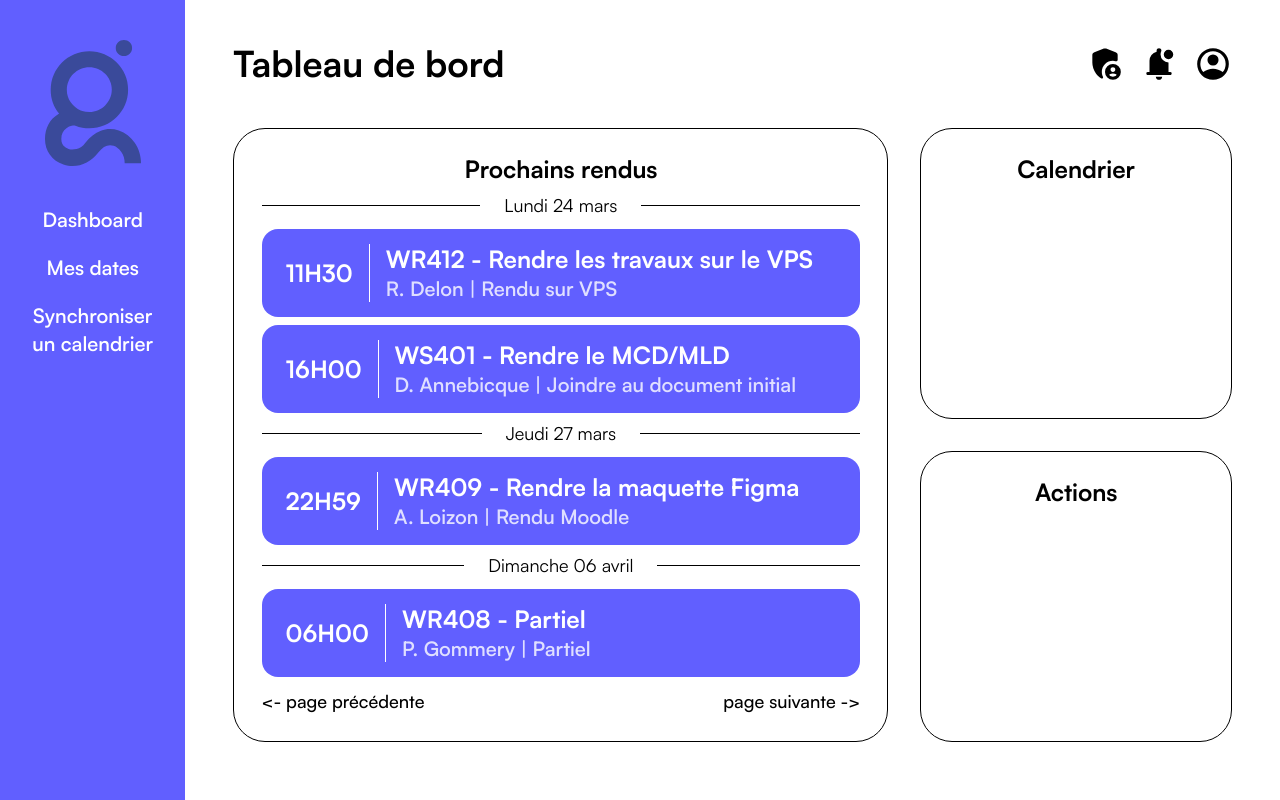
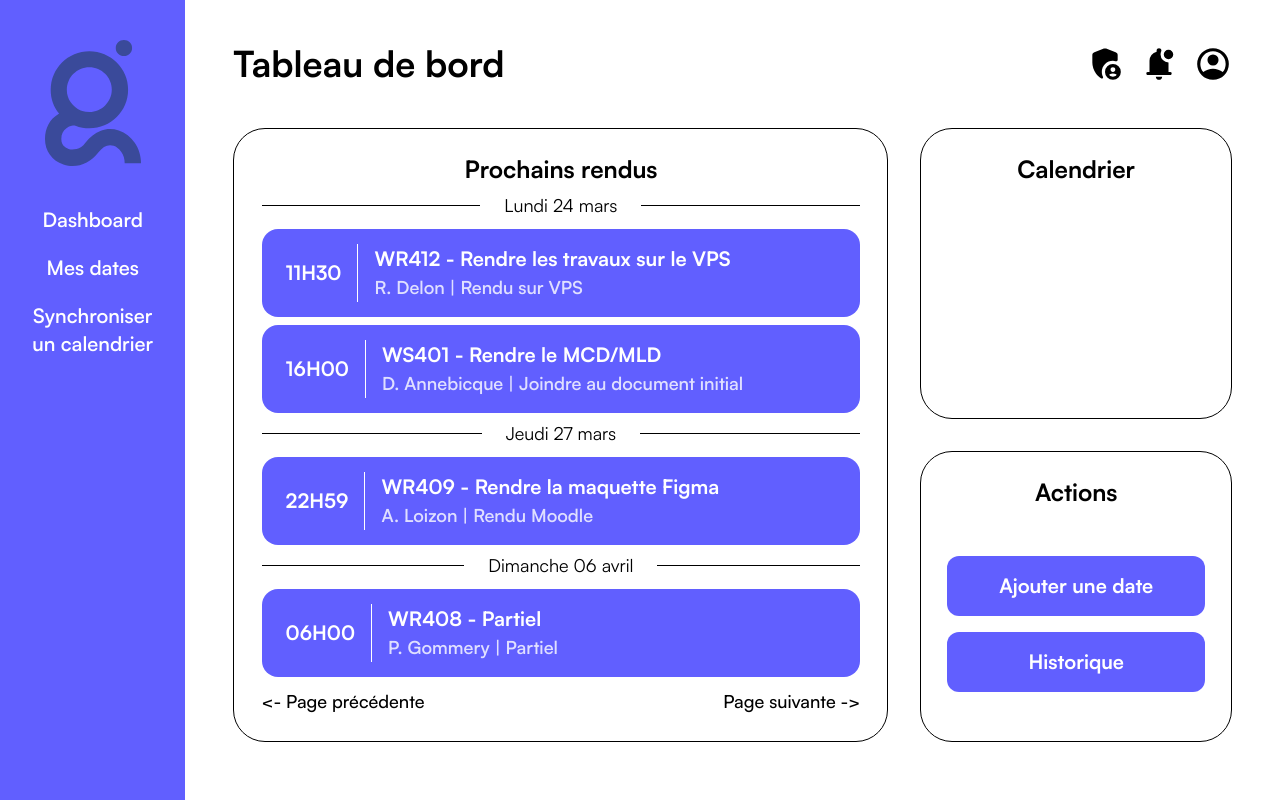
Before and after one commit to valentinbgt/sae401, a Nuxt app: page / in a window 1280 px wide. Built offline with nearby package versions, Linux system fonts and the light colour scheme.

Commit message:
Ajouter des actions dans le dashboard
Bouton ajouter et historique dans la page principale et modification taille des textes

```diff
--- a/components/TimeSlot.vue
+++ b/components/TimeSlot.vue
@@ -2,16 +2,16 @@
   <div
     class="bg-indigo-500 mt-2 w-11/12 h-22 rounded-2xl text-white flex items-center px-2"
   >
-    <span class="uppercase font-bold text-2xl mx-4">{{ time }}</span>
+    <span class="uppercase font-bold text-xl mx-4">{{ time }}</span>
     <span class="border-r border-white h-8/12"></span>
     <div class="mx-4 w-full">
       <p
-        class="font-bold text-2xl whitespace-nowrap overflow-hidden w-full overflow-ellipsis"
+        class="font-bold text-xl whitespace-nowrap overflow-hidden w-full overflow-ellipsis"
       >
         {{ title }}
       </p>
       <p
-        class="font-semibold text-white opacity-80 text-xl whitespace-nowrap overflow-hidden w-full overflow-ellipsis"
+        class="font-semibold text-white opacity-80 text-lg whitespace-nowrap overflow-hidden w-full overflow-ellipsis"
       >
         {{ subTitle }}
       </p>
--- a/pages/index.vue
+++ b/pages/index.vue
@@ -22,8 +22,8 @@
       <div class="mt-2 h-8 w-full">
         <div class="w-full h-full flex justify-center items-center">
           <div class="w-11/12 flex items-center justify-between">
-            <span class="text-lg font-medium"><- page précédente</span>
-            <span class="text-lg font-medium">page suivante -></span>
+            <span class="text-lg font-medium"><- Page précédente</span>
+            <span class="text-lg font-medium">Page suivante -></span>
           </div>
         </div>
       </div>
@@ -32,7 +32,11 @@
       <h2 class="font-bold text-2xl">Calendrier</h2>
     </div>
     <div class="border rounded-4xl py-6 flex items-center flex-col">
-      <h2 class="font-bold text-2xl">Actions</h2>
+      <h2 class="font-bold text-2xl mb-12 ">Actions</h2>
+      <NuxtLink to="dates/nouvelle" class="w-full flex items-center flex-col ">
+        <div class=" text-white bg-indigo-500 rounded-xl py-4 w-10/12 text-center font-bold text-xl ">Ajouter une date</div>
+      </NuxtLink>
+        <div class="text-white bg-indigo-500 rounded-xl mt-4 py-4 w-10/12 text-center font-bold text-xl ">Historique</div>
     </div>
   </div>
 </template>
```
